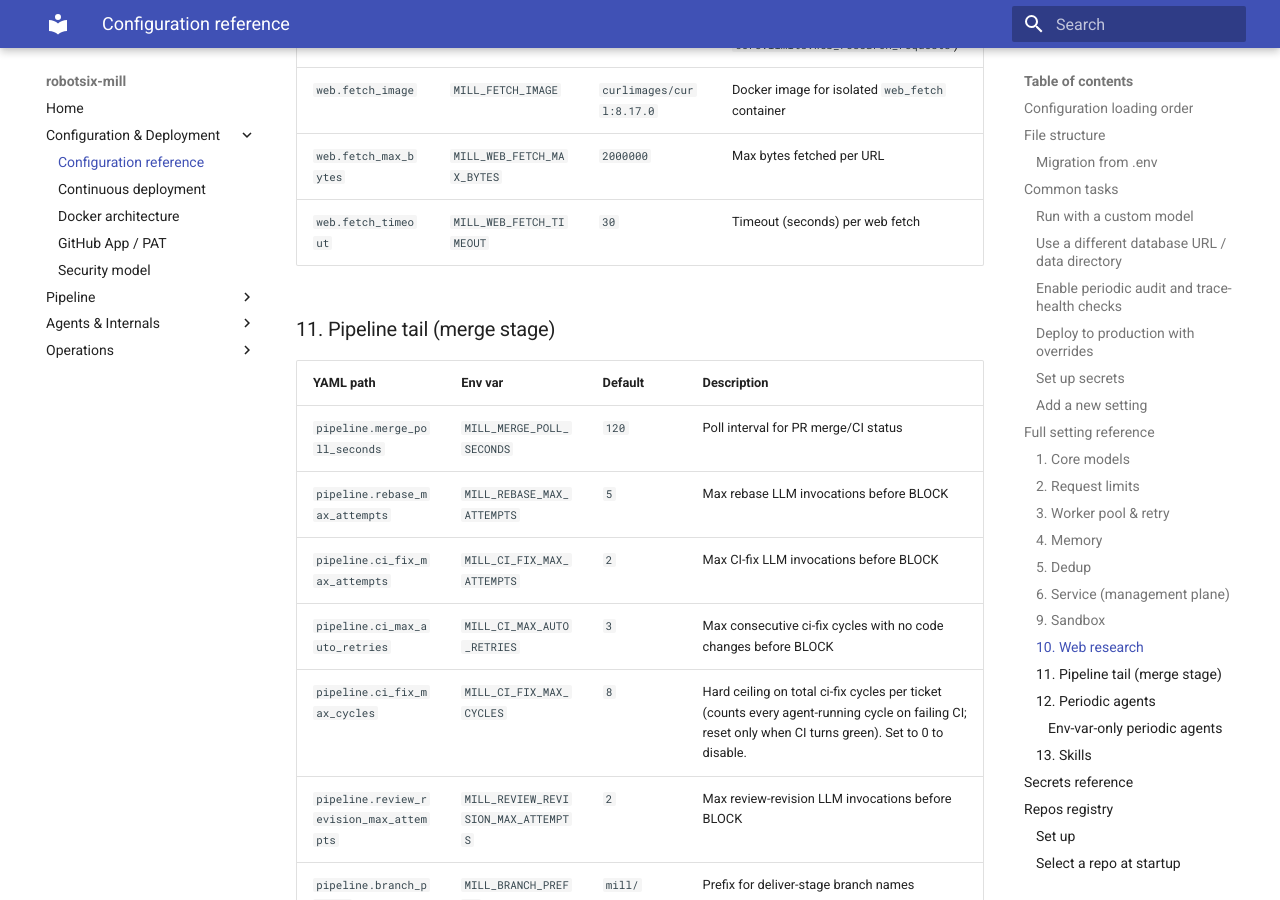
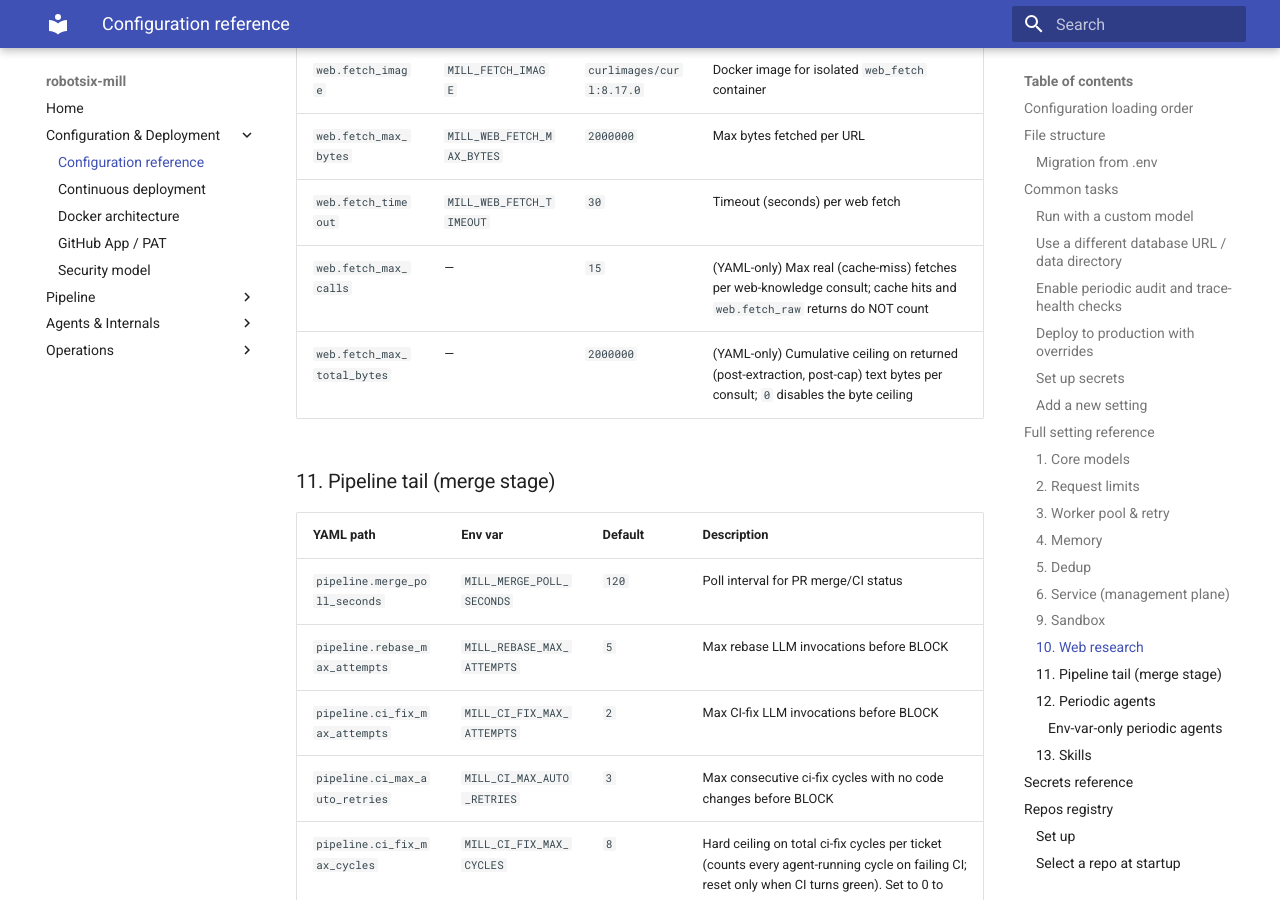
Before and after one commit to damien-robotsix/robotsix-mill, an MkDocs documentation site: the page built from docs/configuration.md, in a window 1280 px wide and 900 px high, scrolled down 12231 px. Built offline with MkDocs 1.6.1 and Material for MkDocs 9.7.7, drawn with Linux system fonts in a browser that asks for light colours.

Commit message:
mill(docs): Cap web_fetch budget (calls + cumulative bytes) per web-knowledge consult to stop refine token-bloat tail (20260605T095600Z-cost-cap-refine-web-fetch-budget-to-clip-8935)

```diff
--- a/docs/configuration.md
+++ b/docs/configuration.md
@@ -328,6 +328,8 @@ Every setting below shows:
 | `web.fetch_image` | `MILL_FETCH_IMAGE` | `curlimages/curl:8.17.0` | Docker image for isolated `web_fetch` container |
 | `web.fetch_max_bytes` | `MILL_WEB_FETCH_MAX_BYTES` | `2000000` | Max bytes fetched per URL |
 | `web.fetch_timeout` | `MILL_WEB_FETCH_TIMEOUT` | `30` | Timeout (seconds) per web fetch |
+| `web.fetch_max_calls` | — | `15` | (YAML-only) Max real (cache-miss) fetches per web-knowledge consult; cache hits and `web.fetch_raw` returns do NOT count |
+| `web.fetch_max_total_bytes` | — | `2000000` | (YAML-only) Cumulative ceiling on returned (post-extraction, post-cap) text bytes per consult; `0` disables the byte ceiling |
 
 ### 11. Pipeline tail (merge stage)
 
```
